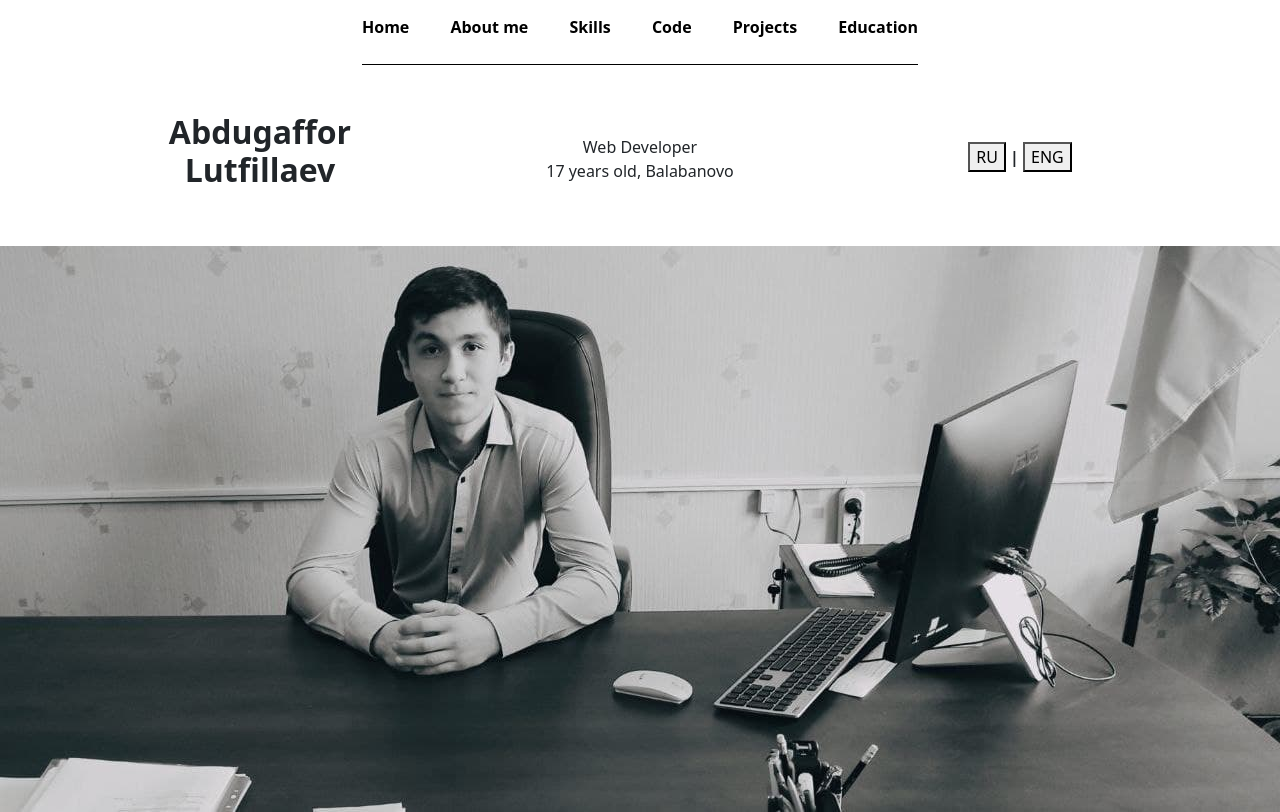
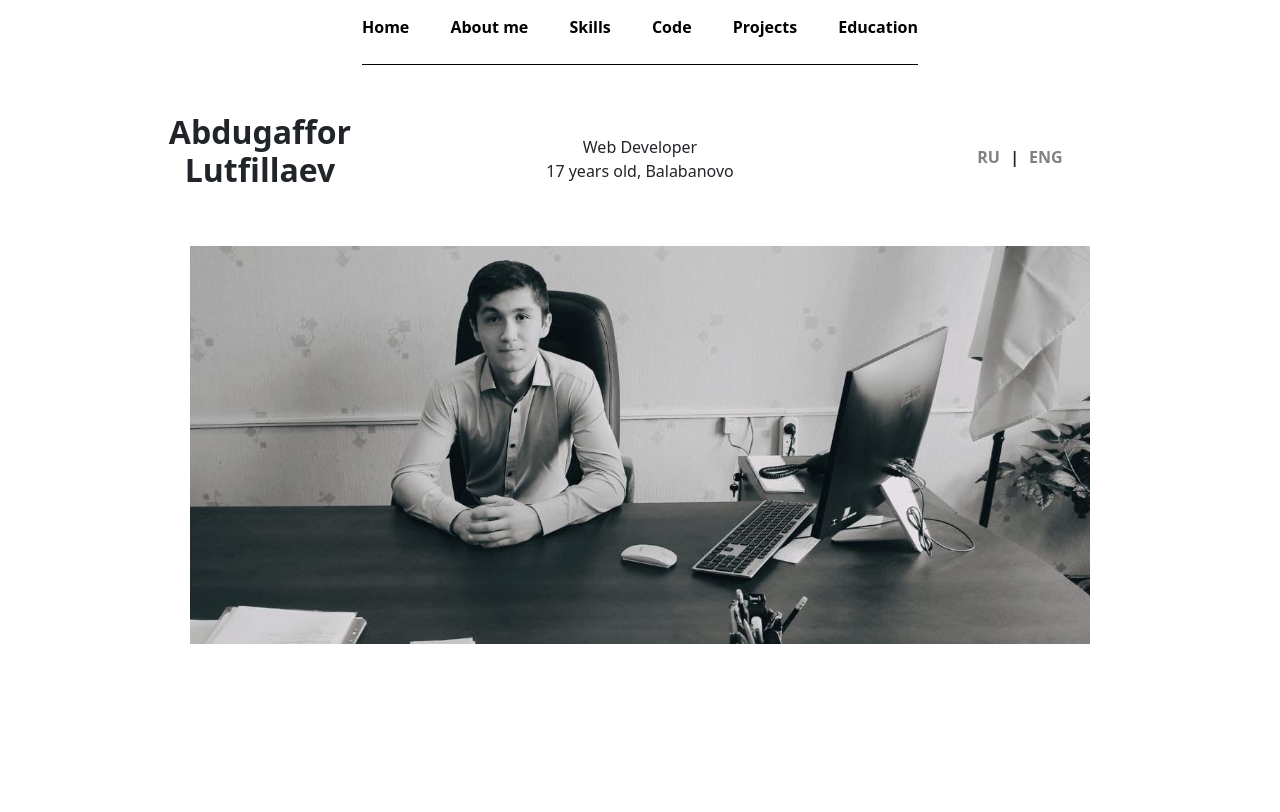
Before and after one commit to abdugaffor2004/cvTemplate, a plain HTML site: page index.html in a window 1280 px wide. Drawn offline with nearby package versions, Linux system fonts and the light colour scheme; a web font is replaced by a local one.

Commit message:
feat: added style to Home section

```diff
--- a/base.css
+++ b/base.css
@@ -20,3 +20,25 @@ font-weight: bold;
     text-decoration: none;
     color: black;
 }
+
+
+.section_1{
+    font-weight: 500;
+}
+
+
+.translate{
+    border: none;
+    background: none;
+    font-weight: bold;
+    color: #818181;
+}
+
+
+.translate:focus{
+    color: #000000;
+}
+
+.mainImage img{
+    max-width: 900px;
+}
```
